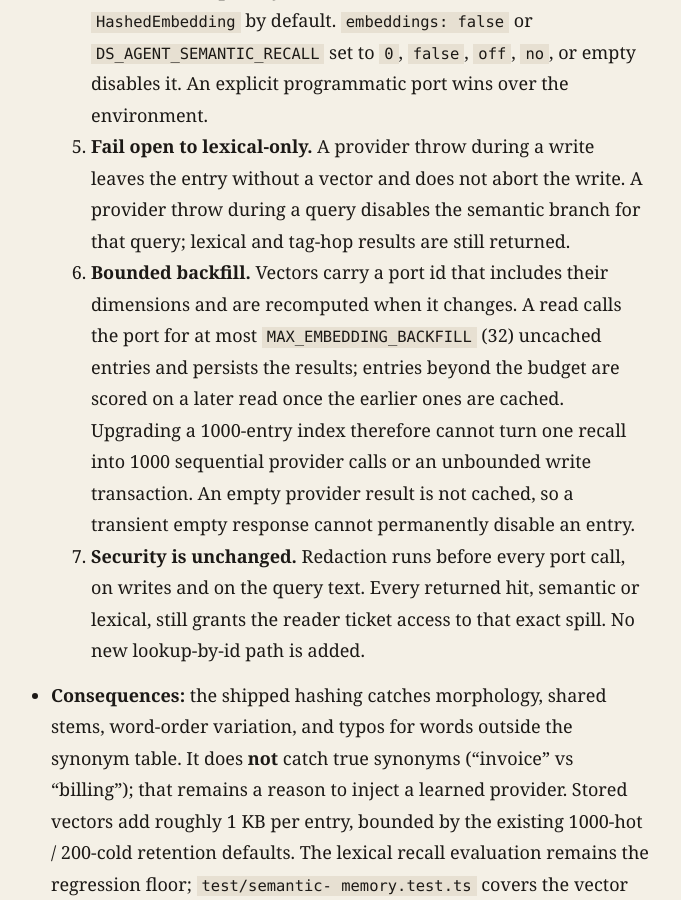
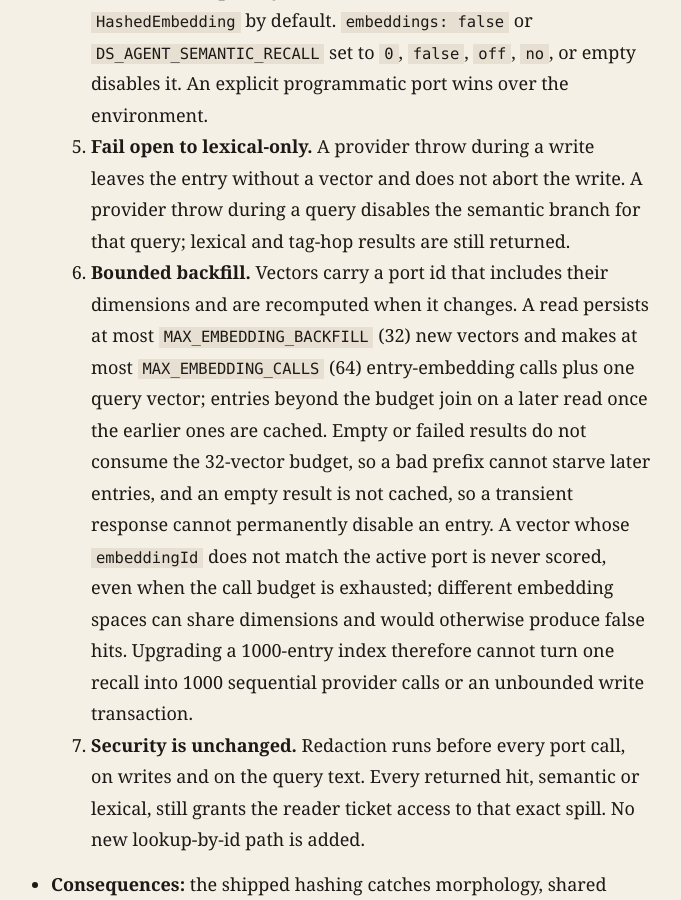
Before and after one commit to LofiSu/deepseek-super-agent, a Jekyll site: the page built from docs/ARCHITECTURE_DECISIONS.md, in a window 1280 px wide and 900 px high, scrolled down 29358 px. Shown: the whole window, without its empty margins (309-990 px from the left). Built offline with Jekyll 4.4.1, drawn with Linux system fonts in a browser that asks for light colours; our own code applies the rules of GitHub Pages for plain Markdown files.

Commit message:
fix: never score stale vectors and avoid provider-call starvation
When an entry carries a vector from a different port, clear it before scoring
and leave it uncached when the per-read budget is exhausted. Vectors from
different embedding spaces can share dimensions, so falling back to the old
vector produced false semantic hits after a provider switch.

Split the read budgets: at most 32 persisted vectors but 64 entry-embedding
calls, and empty or failed results do not consume the 32-vector budget. A bad
prefix of 32 entries can no longer starve the rest of the index, while total
provider work stays bounded. Tighten the call-count test to exact values, add
stale-port and empty-prefix regressions, export LongTermMemoryOptions from the
memory entrypoint, and document the idempotent-redactor requirement.

```diff
--- a/docs/ARCHITECTURE_DECISIONS.md
+++ b/docs/ARCHITECTURE_DECISIONS.md
@@ -825,13 +825,19 @@ rewrite `PLAN.md`; link to the contract instead.
      during a query disables the semantic branch for that query; lexical and
      tag-hop results are still returned.
   6. **Bounded backfill.** Vectors carry a port id that includes their
-     dimensions and are recomputed when it changes. A read calls the port for
-     at most `MAX_EMBEDDING_BACKFILL` (32) uncached entries and persists the
-     results; entries beyond the budget are scored on a later read once the
-     earlier ones are cached. Upgrading a 1000-entry index therefore cannot
-     turn one recall into 1000 sequential provider calls or an unbounded write
-     transaction. An empty provider result is not cached, so a transient empty
-     response cannot permanently disable an entry.
+     dimensions and are recomputed when it changes. A read persists at most
+     `MAX_EMBEDDING_BACKFILL` (32) new vectors and makes at most
+     `MAX_EMBEDDING_CALLS` (64) entry-embedding calls plus one query vector;
+     entries beyond the budget join
+     on a later read once the earlier ones are cached. Empty or failed results
+     do not consume the 32-vector budget, so a bad prefix cannot starve later
+     entries, and an empty result is not cached, so a transient response cannot
+     permanently disable an entry. A vector whose `embeddingId` does not match
+     the active port is never scored, even when the call budget is exhausted;
+     different embedding spaces can share dimensions and would otherwise
+     produce false hits. Upgrading a 1000-entry index therefore cannot turn one
+     recall into 1000 sequential provider calls or an unbounded write
+     transaction.
   7. **Security is unchanged.** Redaction runs before every port call, on
      writes and on the query text. Every returned hit, semantic or lexical,
      still grants the reader ticket access to that exact spill. No new
--- a/src/memory/index.ts
+++ b/src/memory/index.ts
@@ -30,6 +30,7 @@ export {
   SpillBackedLongTermMemory,
   type LongTermMemoryEntry,
   type LongTermMemoryKind,
+  type LongTermMemoryOptions,
   type LongTermMemoryQuery,
   type LongTermMemoryTier,
 } from './long-term.ts'
```
Also changed, not shown: docs/MODULES.md (+6 -3 lines), src/memory/long-term.ts (+21 -2 lines), test/semantic-memory.test.ts (+47 -4 lines).
